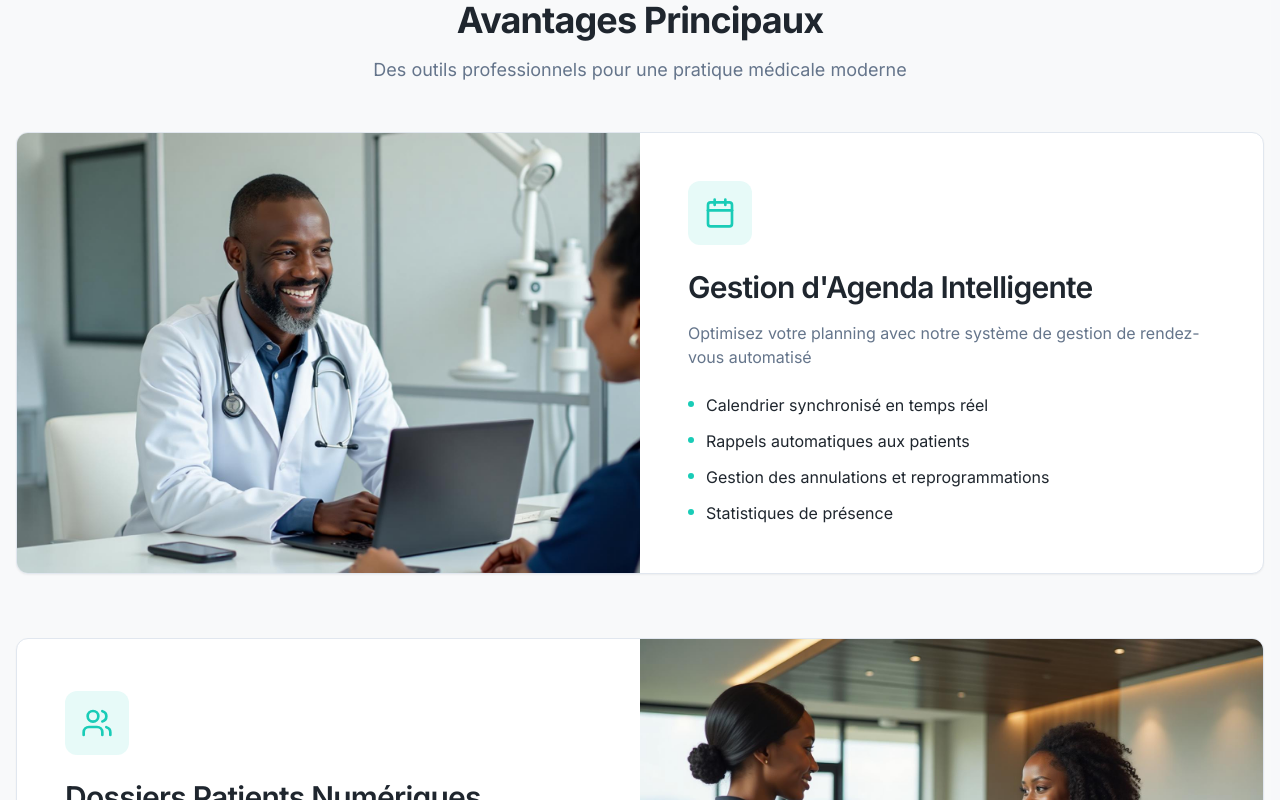
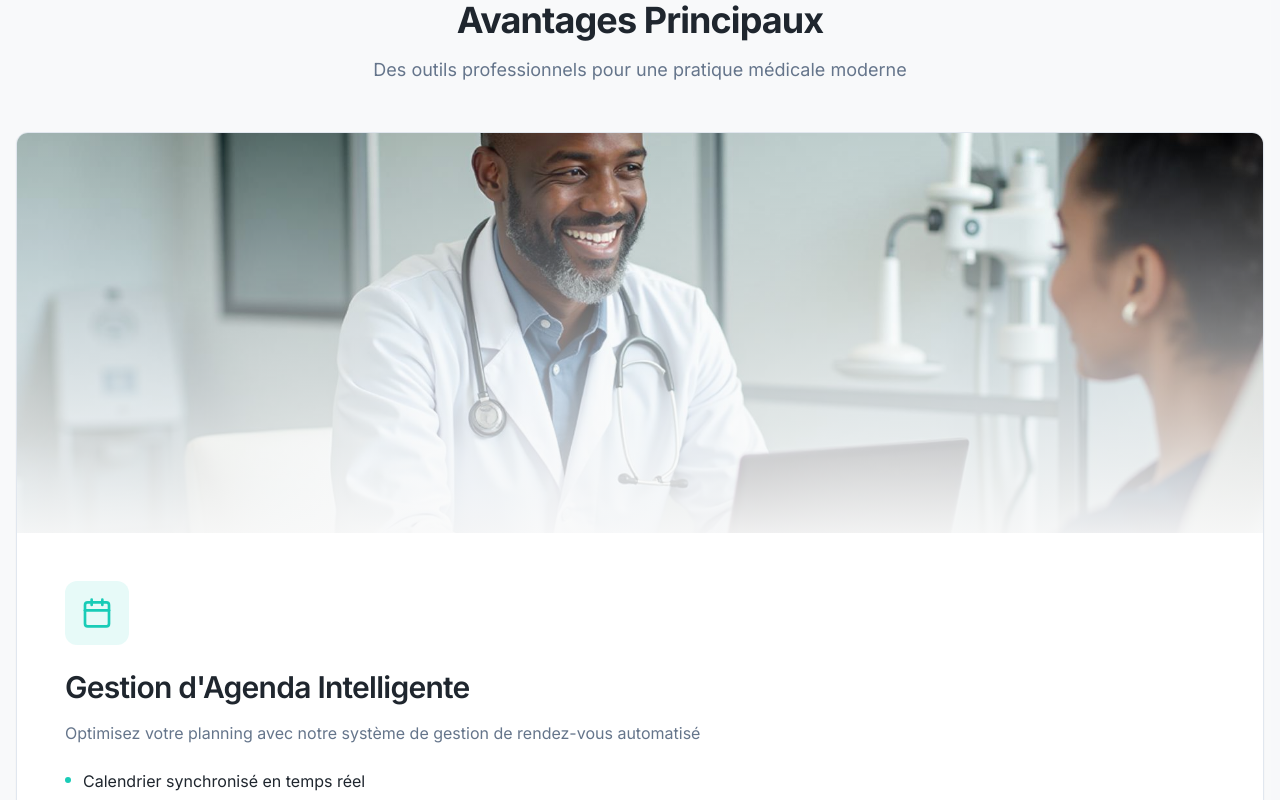
Before and after one commit to okatech-org/sante, a React (Vite) app: page /for-professionals in a window 1280 px wide. Shown: the part 1040-1840 px from the top of the page. Built offline with nearby package versions, Linux system fonts and the light colour scheme; the HTML template or start-up script is replaced by a standard one.

Commit message:
Refactor: Place info blocks below images

```diff
--- a/src/pages/ForProfessionals.tsx
+++ b/src/pages/ForProfessionals.tsx
@@ -194,15 +194,15 @@ export default function ForProfessionals() {
           <div className="space-y-16">
             {benefits.map((benefit, index) => (
               <Card key={index} className="overflow-hidden">
-                <div className={`grid lg:grid-cols-2 gap-0 ${index % 2 === 1 ? 'lg:grid-flow-dense' : ''}`}>
-                  <div className={index % 2 === 1 ? 'lg:col-start-2' : ''}>
+                <div className="relative">
                   <img
                     src={benefit.image}
                     alt={benefit.title}
-                      className="w-full h-full object-cover min-h-[300px]"
+                    className="w-full h-[400px] object-cover"
                   />
+                  <div className="absolute inset-0 bg-gradient-to-t from-background/95 via-background/50 to-transparent" />
                 </div>
-                  <div className="p-8 lg:p-12 flex flex-col justify-center">
+                <div className="p-8 lg:p-12">
                   <div className="inline-flex items-center justify-center w-16 h-16 rounded-lg bg-primary/10 text-primary mb-6">
                     <benefit.icon className="w-8 h-8" />
                   </div>
@@ -217,7 +217,6 @@ export default function ForProfessionals() {
                       </li>
                     ))}
                   </ul>
-                  </div>
                 </div>
               </Card>
             ))}
```
Lines whose indentation alone changed are shown as unchanged.
